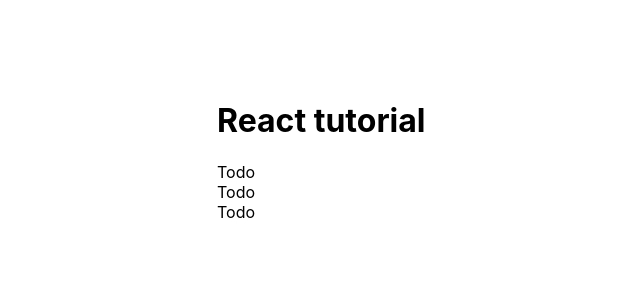
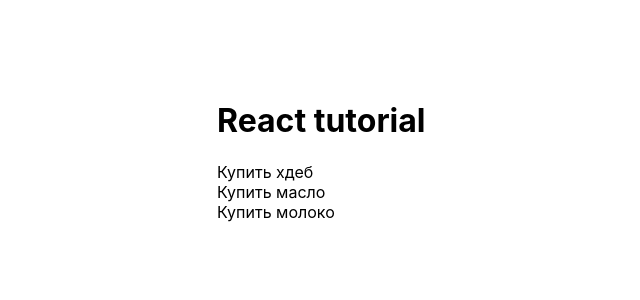
Before and after one commit to chernetskiy-ivan/React-youtube, a React (Create React App) app: page / in a window 1280 px wide. Shown: the top 300 px of the page, without its empty margins (123-763 px from the left). Built offline with nearby package versions, Linux system fonts and the light colour scheme.

Commit message:
method to send options for dymanic

```diff
--- a/src/App.js
+++ b/src/App.js
@@ -2,11 +2,17 @@ import React from 'react'
 import TodoList from './todo/TodoList'
 
 function App() {
+    const todos = [
+        {id: 1, completed: false, title: 'Купить хдеб'},
+        {id: 2, completed: false, title: 'Купить масло'},
+        {id: 3, completed: false, title: 'Купить молоко'}
+    ]
+
   return (
       <div className='wrapper'>
           <h1>React tutorial</h1>
 
-          <TodoList></TodoList>
+          <TodoList todos={todos}></TodoList>
       </div>
   )
 }
--- a/src/todo/TodoItem.js
+++ b/src/todo/TodoItem.js
@@ -1,7 +1,5 @@
 import React from 'react'
 
-export default function TodoItem() {
-    return(
-        <li>Todo</li>
-    )
+export default function TodoItem({ todo }) {
+    return <li>{ todo.title }</li>
 }
--- a/src/todo/TodoList.js
+++ b/src/todo/TodoList.js
@@ -10,13 +10,14 @@ const styles = {
 }
 
 
-export default function TodoList() {
+export default function TodoList(props) {
     return(
         //jsx code
         <ul style={styles.ul}>
-            <TodoItem></TodoItem>
-            <TodoItem></TodoItem>
-            <TodoItem></TodoItem>
+            {/*скобки говорят что мы сейчас будем писать js код*/}
+            { props.todos.map(todo => {
+                return <TodoItem todo={todo} key={ todo.id }></TodoItem>
+            }) }
         </ul>
     )
 }
```
